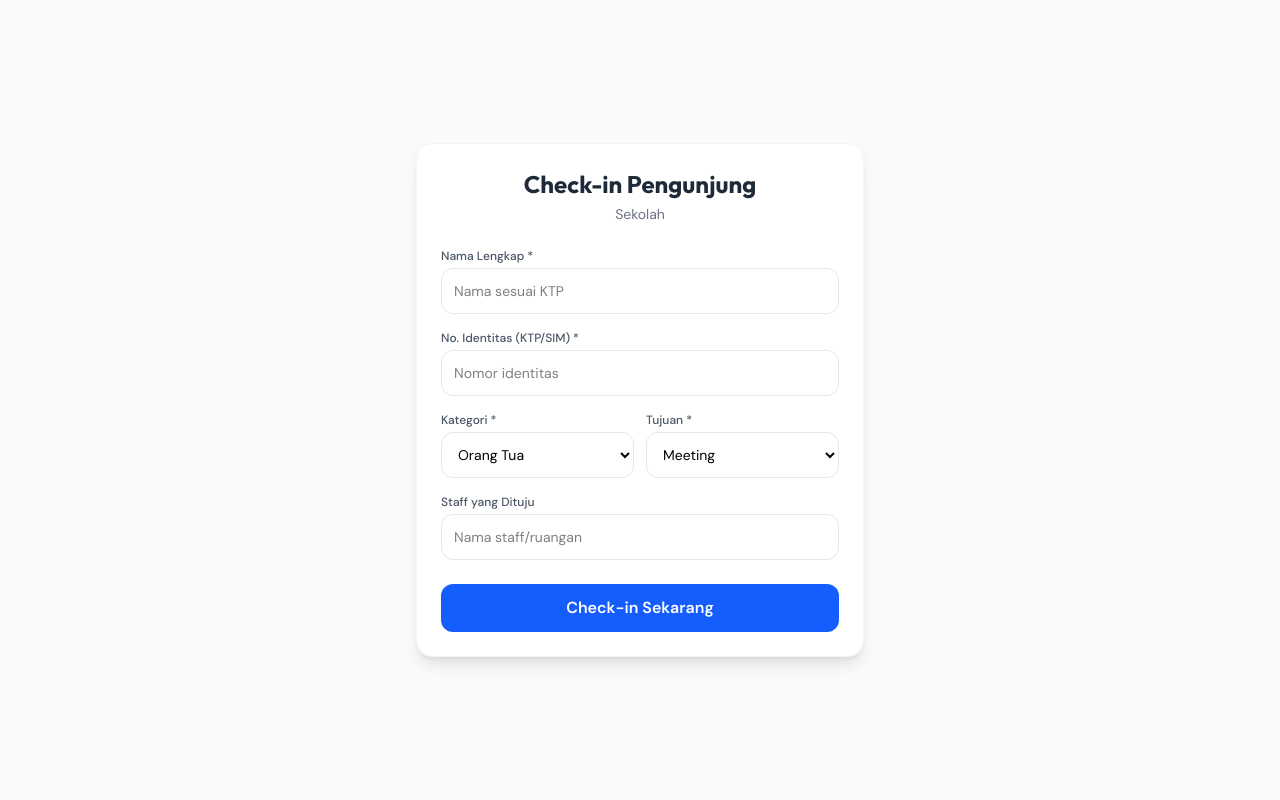
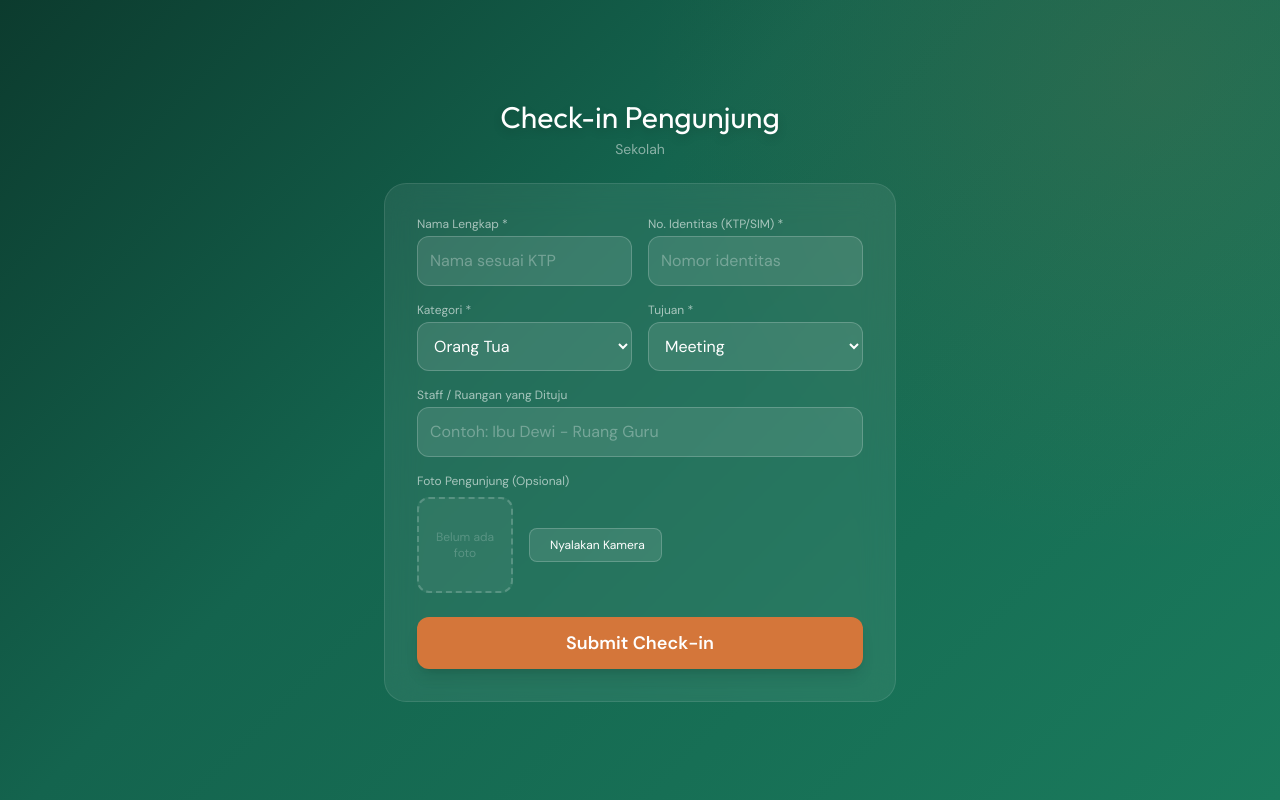
Before and after one commit to aamnasir/buku-tamu-saas, a Next.js app: page /checkin in a window 1280 px wide. Built offline with nearby package versions, Linux system fonts and the light colour scheme; no server answers.

Commit message:
feat: apply kiosk glassmorphism style and camera to public checkin

```diff
--- a/src/app/checkin/page.tsx
+++ b/src/app/checkin/page.tsx
@@ -2,22 +2,31 @@
 
 import { createClient } from '../../lib/supabase/client'
 import { useSearchParams } from 'next/navigation'
-import { useState, useEffect, Suspense } from 'react'
+import { useState, useEffect, useRef, Suspense } from 'react'
 
 function CheckinForm() {
   const searchParams = useSearchParams()
   const schoolId = searchParams.get('school_id')
   const supabase = createClient()
 
+  const videoRef = useRef<HTMLVideoElement>(null)
+  const canvasRef = useRef<HTMLCanvasElement>(null)
+
   const [schoolName, setSchoolName] = useState('Sekolah')
   const [loading, setLoading] = useState(false)
   const [screen, setScreen] = useState<'form' | 'success' | 'blacklist'>('form')
 
+  // Form State
   const [name, setName] = useState('')
   const [identity, setIdentity] = useState('')
   const [category, setCategory] = useState('parent')
   const [purpose, setPurpose] = useState('meeting')
   const [targetStaff, setTargetStaff] = useState('')
+
+  // Camera State
+  const [cameraActive, setCameraActive] = useState(false)
+  const [cameraError, setCameraError] = useState(false)
+  const [photoData, setPhotoData] = useState<string | null>(null)
 
   useEffect(() => {
     if (schoolId) {
@@ -29,11 +38,58 @@ function CheckinForm() {
     }
   }, [schoolId, supabase])
 
+  // Cleanup camera on unmount
+  useEffect(() => {
+    return () => { stopCamera() }
+  }, [])
+
+  // ===== CAMERA LOGIC =====
+  const startCamera = async () => {
+    setCameraError(false)
+    try {
+      const stream = await navigator.mediaDevices.getUserMedia({ video: { facingMode: 'user', width: 320, height: 240 } })
+      if (videoRef.current) {
+        videoRef.current.srcObject = stream
+        setCameraActive(true)
+      }
+    } catch (err) {
+      setCameraError(true)
+      setCameraActive(false)
+    }
+  }
+
+  const capturePhoto = () => {
+    if (videoRef.current && canvasRef.current) {
+      const canvas = canvasRef.current
+      canvas.width = videoRef.current.videoWidth || 320
+      canvas.height = videoRef.current.videoHeight || 240
+      canvas.getContext('2d')?.drawImage(videoRef.current, 0, 0)
+      setPhotoData(canvas.toDataURL('image/jpeg', 0.7))
+      stopCamera()
+    }
+  }
+
+  const retakePhoto = () => {
+    setPhotoData(null)
+    startCamera()
+  }
+
+  const stopCamera = () => {
+    if (videoRef.current && videoRef.current.srcObject) {
+      const stream = videoRef.current.srcObject as MediaStream
+      stream?.getTracks().forEach(track => track.stop())
+      setCameraActive(false)
+    }
+  }
+
+  // ===== SUBMIT LOGIC =====
   const handleSubmit = async (e: React.FormEvent) => {
     e.preventDefault()
     if (!schoolId) return alert("ID Sekolah tidak valid")
     setLoading(true)
+    stopCamera()
 
+    try {
       const res = await fetch('/api/public-checkin', {
         method: 'POST',
         headers: { 'Content-Type': 'application/json' },
@@ -48,53 +104,131 @@ function CheckinForm() {
       })
 
       const result = await res.json()
+
+      if (!res.ok) {
         if (result.error === "PENGUNJUNG_BLACKLIST") {
           setScreen('blacklist')
-    } else if (result.error) {
-      alert("Gagal check-in: " + result.error)
+        } else {
+          alert("Gagal check-in: " + (result.error || "Terjadi kesalahan"))
+        }
       } else {
         setScreen('success')
       }
+    } catch (err) {
+      alert("Gagal menghubungi server. Cek koneksi internet Anda.")
+    } finally {
       setLoading(false)
+    }
   }
 
   return (
-    <div className="min-h-screen bg-gray-50 flex items-center justify-center p-4">
+    <div className="kiosk-container relative z-10 min-h-screen min-h-[100dvh] flex flex-col items-center justify-center p-6 text-white">
+      <canvas ref={canvasRef} className="hidden"></canvas>
+
+      {/* ===== FORM SCREEN ===== */}
       {screen === 'form' && (
-        <div className="bg-white p-6 rounded-2xl shadow-lg border border-gray-100 w-full max-w-md">
+        <div className="max-w-lg mx-auto w-full animate-fade-in">
           <div className="text-center mb-6">
-            <h1 className="text-2xl font-heading font-bold text-gray-800">Check-in Pengunjung</h1>
-            <p className="text-sm text-gray-500 mt-1">{schoolName}</p>
+            <h1 className="text-3xl font-heading font-900 drop-shadow-lg">Check-in Pengunjung</h1>
+            <p className="text-white/50 text-sm mt-1">{schoolName}</p>
           </div>
+
+          <div className="kiosk-card p-6 sm:p-8">
             <form onSubmit={handleSubmit} className="space-y-4">
-            <div><label className="block text-xs font-medium text-gray-600 mb-1">Nama Lengkap *</label><input type="text" required value={name} onChange={(e) => setName(e.target.value)} className="w-full p-3 border border-gray-200 rounded-xl focus:outline-none focus:border-blue-500 text-sm" placeholder="Nama sesuai KTP" /></div>
-            <div><label className="block text-xs font-medium text-gray-600 mb-1">No. Identitas (KTP/SIM) *</label><input type="text" required value={identity} onChange={(e) => setIdentity(e.target.value)} className="w-full p-3 border border-gray-200 rounded-xl focus:outline-none focus:border-blue-500 text-sm" placeholder="Nomor identitas" /></div>
-            <div className="grid grid-cols-2 gap-3">
-              <div><label className="block text-xs font-medium text-gray-600 mb-1">Kategori *</label><select value={category} onChange={(e) => setCategory(e.target.value)} className="w-full p-3 border border-gray-200 rounded-xl focus:outline-none focus:border-blue-500 text-sm"><option value="parent">Orang Tua</option><option value="vendor">Vendor</option><option value="government">Pemerintah</option><option value="student_candidate">Calon Siswa</option><option value="other">Lainnya</option></select></div>
-              <div><label className="block text-xs font-medium text-gray-600 mb-1">Tujuan *</label><select value={purpose} onChange={(e) => setPurpose(e.target.value)} className="w-full p-3 border border-gray-200 rounded-xl focus:outline-none focus:border-blue-500 text-sm"><option value="meeting">Meeting</option><option value="pickup">Pickup</option><option value="delivery">Delivery</option><option value="other">Lainnya</option></select></div>
+              <div className="grid grid-cols-1 sm:grid-cols-2 gap-4">
+                <div><label className="text-white/60 text-xs block mb-1">Nama Lengkap *</label><input type="text" required value={name} onChange={(e) => setName(e.target.value)} className="w-full p-3 rounded-xl bg-white/10 border border-white/20 text-white placeholder-white/30 focus:outline-none focus:border-accent" placeholder="Nama sesuai KTP" /></div>
+                <div><label className="text-white/60 text-xs block mb-1">No. Identitas (KTP/SIM) *</label><input type="text" required value={identity} onChange={(e) => setIdentity(e.target.value)} className="w-full p-3 rounded-xl bg-white/10 border border-white/20 text-white placeholder-white/30 focus:outline-none focus:border-accent" placeholder="Nomor identitas" /></div>
+                <div>
+                  <label className="text-white/60 text-xs block mb-1">Kategori *</label>
+                  <select value={category} onChange={(e) => setCategory(e.target.value)} className="w-full p-3 rounded-xl bg-white/10 border border-white/20 text-white">
+                    <option value="parent" className="text-black">Orang Tua</option>
+                    <option value="vendor" className="text-black">Vendor</option>
+                    <option value="government" className="text-black">Pemerintah</option>
+                    <option value="student_candidate" className="text-black">Calon Siswa</option>
+                    <option value="other" className="text-black">Lainnya</option>
+                  </select>
                 </div>
-            <div><label className="block text-xs font-medium text-gray-600 mb-1">Staff yang Dituju</label><input type="text" value={targetStaff} onChange={(e) => setTargetStaff(e.target.value)} className="w-full p-3 border border-gray-200 rounded-xl focus:outline-none focus:border-blue-500 text-sm" placeholder="Nama staff/ruangan" /></div>
-            <button type="submit" disabled={loading} className="w-full py-3 bg-blue-600 hover:bg-blue-700 text-white font-semibold rounded-xl transition-colors disabled:opacity-50 mt-2">{loading ? 'Memproses...' : 'Check-in Sekarang'}</button>
-          </form>
+                <div>
+                  <label className="text-white/60 text-xs block mb-1">Tujuan *</label>
+                  <select value={purpose} onChange={(e) => setPurpose(e.target.value)} className="w-full p-3 rounded-xl bg-white/10 border border-white/20 text-white">
+                    <option value="meeting" className="text-black">Meeting</option>
+                    <option value="pickup" className="text-black">Pickup Anak</option>
+                    <option value="delivery" className="text-black">Delivery</option>
+                    <option value="other" className="text-black">Lainnya</option>
+                  </select>
+                </div>
+              </div>
+
+              <div>
+                <label className="text-white/60 text-xs block mb-1">Staff / Ruangan yang Dituju</label>
+                <input type="text" value={targetStaff} onChange={(e) => setTargetStaff(e.target.value)} className="w-full p-3 rounded-xl bg-white/10 border border-white/20 text-white placeholder-white/30 focus:outline-none focus:border-accent" placeholder="Contoh: Ibu Dewi - Ruang Guru" />
+              </div>
+
+              {/* ===== WEBCAM SECTION ===== */}
+              <div>
+                <label className="text-white/60 text-xs block mb-2">Foto Pengunjung (Opsional)</label>
+                <div className="flex items-center gap-4">
+                  {cameraActive && !photoData ? (
+                    <video ref={videoRef} autoPlay playsInline className="w-36 h-28 rounded-xl object-cover border-2 border-white/20 shadow-lg bg-black/20"></video>
+                  ) : photoData ? (
+                    <img src={photoData} alt="Foto" className="w-24 h-24 rounded-xl object-cover border-2 border-white/40 shadow-lg" />
+                  ) : (
+                    <div className="w-24 h-24 rounded-xl bg-white/5 border-2 border-dashed border-white/20 flex items-center justify-center">
+                      <span className="text-white/20 text-xs text-center px-2">Belum ada foto</span>
                     </div>
                   )}
+                  <div className="flex flex-col gap-2">
+                    {!cameraActive && !photoData && (
+                      <button type="button" onClick={startCamera} className="bg-white/10 border border-white/20 text-white text-xs px-4 py-2 rounded-lg cursor-pointer hover:bg-white/20 transition-colors">
+                        <i className="fas fa-camera mr-1"></i> Nyalakan Kamera
+                      </button>
+                    )}
+                    {cameraActive && !photoData && (
+                      <button type="button" onClick={capturePhoto} className="bg-accent text-white text-xs px-4 py-2 rounded-lg cursor-pointer hover:bg-accent-light transition-colors">
+                        <i className="fas fa-circle mr-1"></i> Ambil Foto
+                      </button>
+                    )}
+                    {photoData && (
+                      <button type="button" onClick={retakePhoto} className="bg-white/10 border border-white/20 text-white text-xs px-4 py-2 rounded-lg cursor-pointer hover:bg-white/20 transition-colors">
+                        <i className="fas fa-redo mr-1"></i> Ulangi
+                      </button>
+                    )}
+                    {cameraError && <p className="text-red-400 text-[10px] italic">Kamera ditolak/browser tidak support.</p>}
+                  </div>
+                </div>
+              </div>
 
-      {screen === 'success' && (
-        <div className="text-center max-w-sm mx-auto">
-          <div className="bg-white p-8 rounded-2xl shadow-lg">
-            <div className="w-20 h-20 rounded-full bg-green-100 flex items-center justify-center mx-auto mb-4 text-green-600 text-4xl">✓</div>
-            <h2 className="text-2xl font-heading font-bold text-gray-800 mb-2">Check-in Berhasil!</h2>
-            <p className="text-gray-500 mb-1">Selamat datang, {name}</p>
+              <button type="submit" disabled={loading} className="w-full py-3 bg-accent hover:bg-accent-light text-white font-bold rounded-xl transition-colors disabled:opacity-50 text-lg mt-2 cursor-pointer shadow-lg">
+                {loading ? 'Memproses...' : 'Submit Check-in'}
+              </button>
+            </form>
           </div>
         </div>
       )}
 
+      {/* ===== SUCCESS SCREEN ===== */}
+      {screen === 'success' && (
+        <div className="text-center max-w-sm mx-auto animate-fade-in">
+          <div className="kiosk-card p-10">
+            <div className="w-24 h-24 rounded-full bg-green-500/20 flex items-center justify-center mx-auto mb-6 border-4 border-green-400/30 shadow-green-500/50 shadow-lg">
+              <svg xmlns="http://www.w3.org/2000/svg" className="h-12 w-12 text-green-400" fill="none" viewBox="0 0 24 24" stroke="currentColor"><path strokeLinecap="round" strokeLinejoin="round" strokeWidth={3} d="M5 13l4 4L19 7" /></svg>
+            </div>
+            <h2 className="text-3xl font-heading font-800 text-white mb-2">Check-in Berhasil!</h2>
+            <p className="text-white/60 mb-1">{name}</p>
+            <p className="text-white/40 text-sm mt-2">Anda boleh memasuki area sekolah.</p>
+          </div>
+        </div>
+      )}
+
+      {/* ===== BLACKLIST SCREEN ===== */}
       {screen === 'blacklist' && (
-        <div className="text-center max-w-sm mx-auto">
-          <div className="bg-white p-8 rounded-2xl shadow-lg border border-red-200">
-            <div className="w-20 h-20 rounded-full bg-red-100 flex items-center justify-center mx-auto mb-4 text-red-600 text-4xl">✕</div>
-            <h2 className="text-2xl font-heading font-bold text-red-600 mb-2">Akses Ditolak</h2>
-            <p className="text-gray-500 text-sm">Anda terdaftar dalam daftar pembatasan.</p>
+        <div className="text-center max-w-sm mx-auto animate-fade-in">
+          <div className="kiosk-card p-10 border border-red-500/30 shadow-red-500/30 shadow-lg">
+            <div className="w-24 h-24 rounded-full bg-red-500/20 flex items-center justify-center mx-auto mb-6 border-4 border-red-400/30 animate-pulse">
+              <svg xmlns="http://www.w3.org/2000/svg" className="h-12 w-12 text-red-400" fill="none" viewBox="0 0 24 24" stroke="currentColor"><path strokeLinecap="round" strokeLinejoin="round" strokeWidth={2} d="M12 9v2m0 4h.01m-6.938 4h13.856c1.54 0 2.502-1.667 1.732-2.5L13.732 4c-.77-.833-1.964-.833-2.732 0L4.082 16.5c-.77.833.192 2.5 1.732 2.5z" /></svg>
+            </div>
+            <h2 className="text-3xl font-heading font-800 text-red-400 mb-2">Akses Ditolak</h2>
+            <p className="text-white/50 mb-6 text-sm">Anda terdaftar dalam daftar pembatasan. Security telah diberitahu.</p>
           </div>
         </div>
       )}
@@ -104,7 +238,11 @@ function CheckinForm() {
 
 export default function CheckinPage() {
   return (
-    <Suspense fallback={<div className="min-h-screen flex items-center justify-center">Memuat...</div>}>
+    <Suspense fallback={
+      <div className="kiosk-container min-h-screen flex items-center justify-center text-white">
+        Memuat formulir...
+      </div>
+    }>
       <CheckinForm />
     </Suspense>
   )
--- a/src/app/kiosk/page.tsx
+++ b/src/app/kiosk/page.tsx
@@ -136,9 +136,6 @@ export default function KioskPage() {
       <span className="text-[10px] opacity-50">(Pastikan akun memiliki School ID)</span>
     </div>
   )}
-
-
-
             <p className="text-white/40 text-xs">Scan dengan kamera HP Anda</p>
           </div>
 
```
Lines whose indentation alone changed are shown as unchanged.
